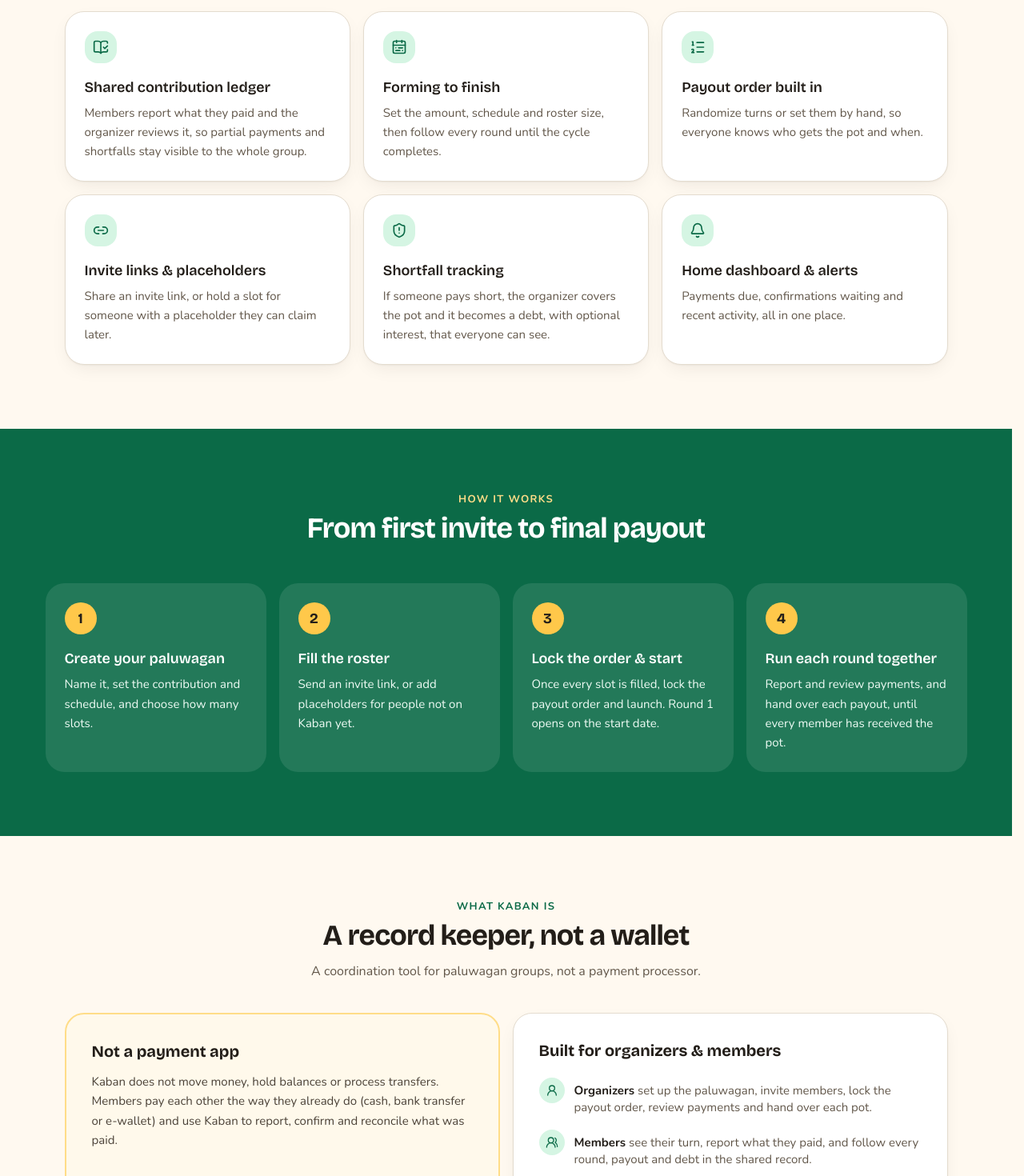
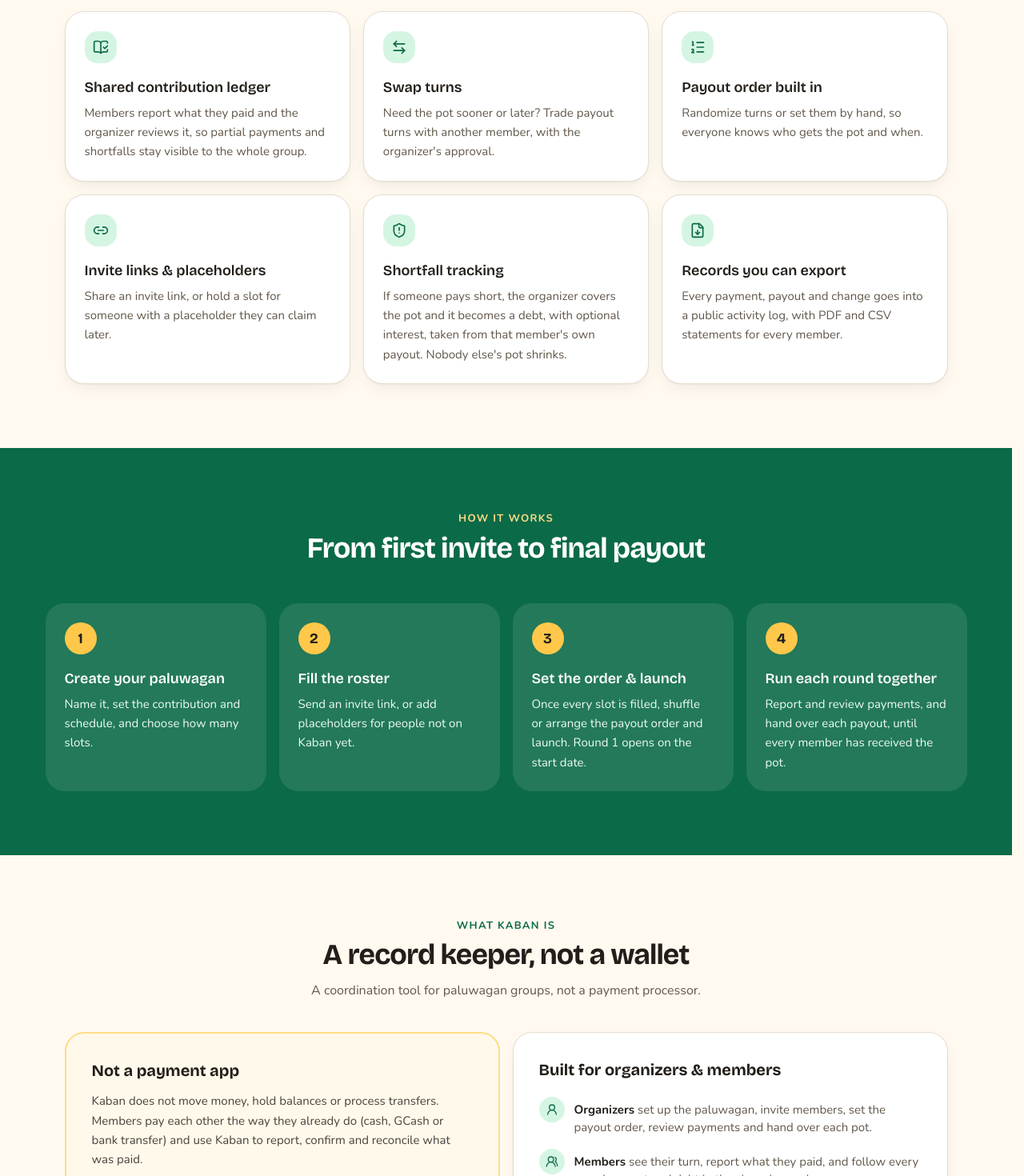
Before and after one commit to eidoru/team26-kaban, a React (Vite) app in the folder client/: page / in a window 1280 px wide. Shown: the part 700-2170 px from the top of the page at 80% size. Built offline with nearby package versions, Linux system fonts and the light colour scheme; no server answers.

Commit message:
docs(landing): refresh features and copy
Adds Swap turns and exportable records, says shortfalls come out of the
member's own payout, uses "set the order" over "lock", names GCash, and
adds a Create an account button to the closing section.

```diff
--- a/client/src/pages/LandingPage.tsx
+++ b/client/src/pages/LandingPage.tsx
@@ -1,8 +1,9 @@
 import { Link } from "react-router-dom";
 import {
+  ArrowLeftRight,
   Bell,
   BookOpenCheck,
-  CalendarRange,
+  FileDown,
   HandCoins,
   Link2,
   ListOrdered,
@@ -22,9 +23,9 @@ const FEATURES: { icon: LucideIcon; title: string; description: string }[] = [
     description: "Members report what they paid and the organizer reviews it, so partial payments and shortfalls stay visible to the whole group.",
   },
   {
-    icon: CalendarRange,
-    title: "Forming to finish",
-    description: "Set the amount, schedule and roster size, then follow every round until the cycle completes.",
+    icon: ArrowLeftRight,
+    title: "Swap turns",
+    description: "Need the pot sooner or later? Trade payout turns with another member, with the organizer's approval.",
   },
   {
     icon: ListOrdered,
@@ -39,12 +40,12 @@ const FEATURES: { icon: LucideIcon; title: string; description: string }[] = [
   {
     icon: ShieldAlert,
     title: "Shortfall tracking",
-    description: "If someone pays short, the organizer covers the pot and it becomes a debt, with optional interest, that everyone can see.",
+    description: "If someone pays short, the organizer covers the pot and it becomes a debt, with optional interest, taken from that member's own payout. Nobody else's pot shrinks.",
   },
   {
-    icon: Bell,
-    title: "Home dashboard & alerts",
-    description: "Payments due, confirmations waiting and recent activity, all in one place.",
+    icon: FileDown,
+    title: "Records you can export",
+    description: "Every payment, payout and change goes into a public activity log, with PDF and CSV statements for every member.",
   },
 ];
 
@@ -58,8 +59,8 @@ const STEPS = [
     description: "Send an invite link, or add placeholders for people not on Kaban yet.",
   },
   {
-    title: "Lock the order & start",
-    description: "Once every slot is filled, lock the payout order and launch. Round 1 opens on the start date.",
+    title: "Set the order & launch",
+    description: "Once every slot is filled, shuffle or arrange the payout order and launch. Round 1 opens on the start date.",
   },
   {
     title: "Run each round together",
@@ -71,7 +72,7 @@ const ROLES: { icon: LucideIcon; who: string; what: string }[] = [
   {
     icon: UserRound,
     who: "Organizers",
-    what: "set up the paluwagan, invite members, lock the payout order, review payments and hand over each pot.",
+    what: "set up the paluwagan, invite members, set the payout order, review payments and hand over each pot.",
   },
   {
     icon: UsersRound,
@@ -227,7 +228,7 @@ export function LandingPage() {
               <h3 className="font-heading text-xl font-bold text-ink-900">Not a payment app</h3>
               <p className="mt-3 text-sm leading-relaxed text-ink-700">
                 Kaban does not move money, hold balances or process transfers. Members pay each
-                other the way they already do (cash, bank transfer or e-wallet) and use Kaban to
+                other the way they already do (cash, GCash or bank transfer) and use Kaban to
                 report, confirm and reconcile what was paid.
               </p>
             </div>
@@ -257,6 +258,9 @@ export function LandingPage() {
             <p className="mx-auto mt-3 max-w-md text-base text-ink-600">
               Create a free account, start a group, and invite your members in minutes.
             </p>
+            <Link to="/register" className={`${ui.btnPrimary} mt-6`}>
+              Create an account
+            </Link>
           </div>
         </section>
       </main>
```
